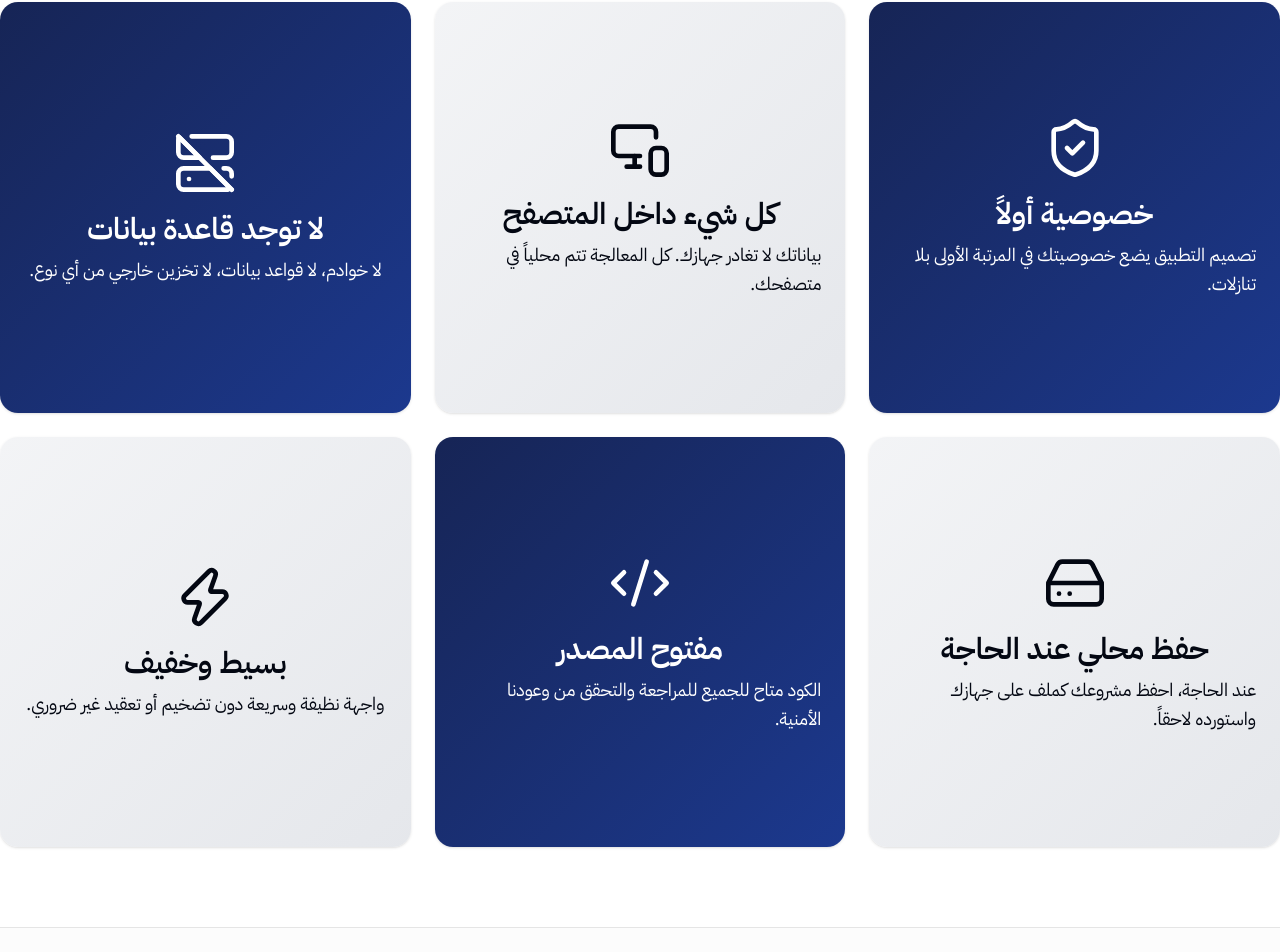
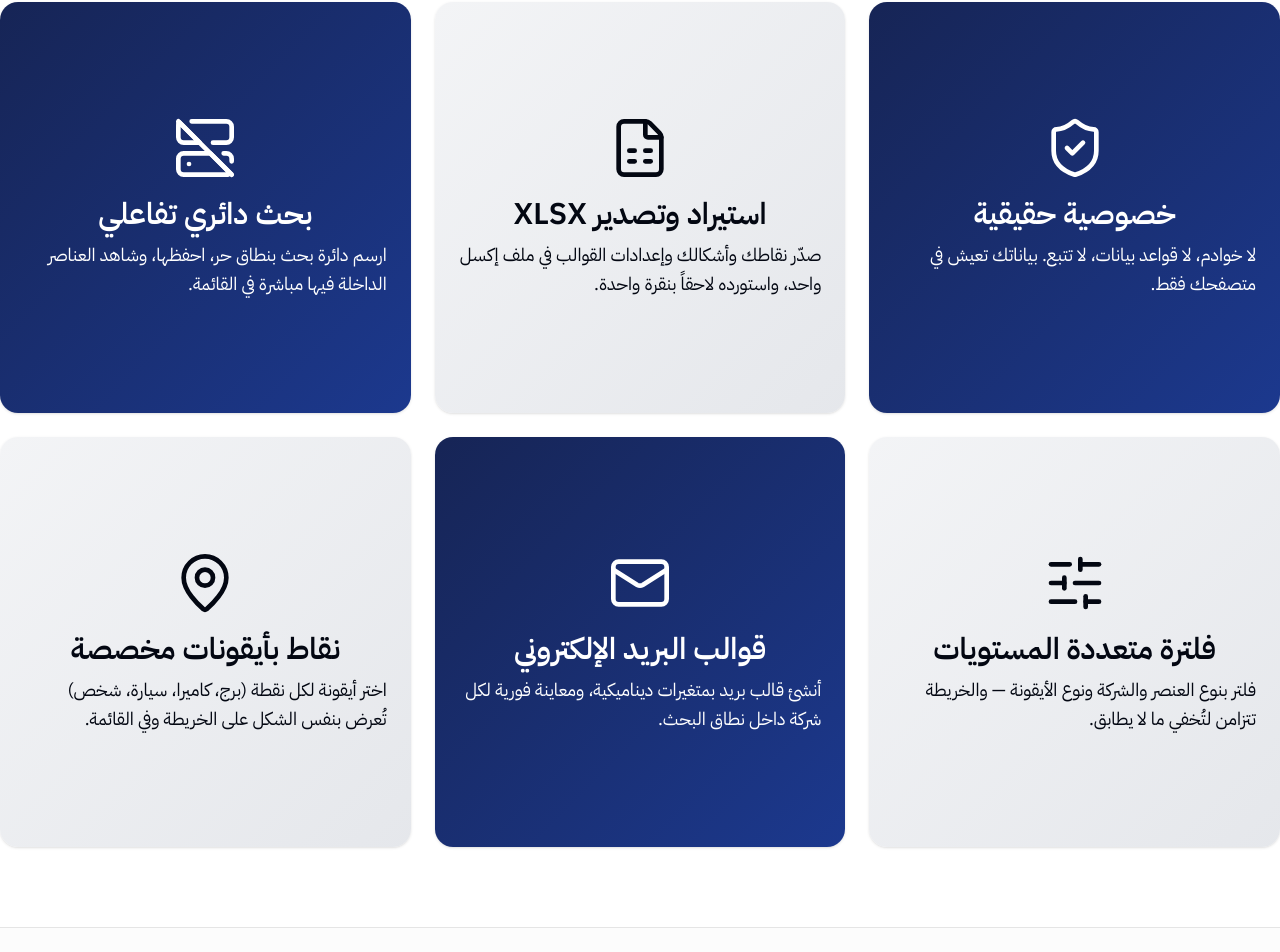
Before and after one commit to mo9a7i/majd-maps, a Next.js app: page / in a window 1280 px wide. Shown: the part 838-1790 px from the top of the page. Built offline with nearby package versions, Linux system fonts and the light colour scheme.

Commit message:
text update

```diff
--- a/src/components/Landing/FeatureCards.tsx
+++ b/src/components/Landing/FeatureCards.tsx
@@ -1,10 +1,10 @@
 import {
   ShieldCheck,
-  MonitorSmartphone,
+  FileSpreadsheet,
   ServerOff,
-  HardDrive,
-  Code2,
-  Zap,
+  SlidersHorizontal,
+  Mail,
+  MapPin,
 } from "lucide-react";
 
 export default function FeatureCards() {
@@ -15,49 +15,49 @@ export default function FeatureCards() {
 
           <div className="aspect-square flex flex-col justify-center items-center bg-linear-to-br from-blue-950 to-blue-900 rounded-2xl p-6 shadow-sm hover:shadow-md transition-shadow text-white">
             <ShieldCheck className="mb-4 h-7 w-7 md:h-12 md:w-12 lg:h-16 lg:w-16 text-white" strokeWidth={1.75} />
-            <h3 className="text-lg md:text-3xl font-semibold mb-2">خصوصية أولاً</h3>
+            <h3 className="text-lg md:text-3xl font-semibold mb-2">خصوصية حقيقية</h3>
             <p className="text-sm md:text-lg leading-relaxed">
-              تصميم التطبيق يضع خصوصيتك في المرتبة الأولى بلا تنازلات.
+              لا خوادم، لا قواعد بيانات، لا تتبع. بياناتك تعيش في متصفحك فقط.
             </p>
           </div>
 
           <div className="aspect-square flex flex-col justify-center items-center bg-linear-to-br from-gray-100 to-gray-200 rounded-2xl p-6 shadow-sm hover:shadow-md transition-shadow text-gray-950">
-            <MonitorSmartphone className="mb-4 h-7 w-7 md:h-12 md:w-12 lg:h-16 lg:w-16  " strokeWidth={1.75} />
-            <h3 className="text-lg md:text-3xl font-semibold mb-2">كل شيء داخل المتصفح</h3>
+            <FileSpreadsheet className="mb-4 h-7 w-7 md:h-12 md:w-12 lg:h-16 lg:w-16" strokeWidth={1.75} />
+            <h3 className="text-lg md:text-3xl font-semibold mb-2">استيراد وتصدير XLSX</h3>
             <p className="text-sm md:text-lg leading-relaxed">
-              بياناتك لا تغادر جهازك. كل المعالجة تتم محلياً في متصفحك.
+              صدّر نقاطك وأشكالك وإعدادات القوالب في ملف إكسل واحد، واستورده لاحقاً بنقرة واحدة.
             </p>
           </div>
 
           <div className="aspect-square flex flex-col justify-center items-center bg-linear-to-br from-blue-950 to-blue-900 rounded-2xl p-6 shadow-sm hover:shadow-md transition-shadow text-white">
-            <ServerOff className="mb-4 h-7 w-7 md:h-12 md:w-12 lg:h-16 lg:w-16 " strokeWidth={1.75} />
-            <h3 className="text-lg md:text-3xl font-semibold mb-2">لا توجد قاعدة بيانات</h3>
+            <ServerOff className="mb-4 h-7 w-7 md:h-12 md:w-12 lg:h-16 lg:w-16" strokeWidth={1.75} />
+            <h3 className="text-lg md:text-3xl font-semibold mb-2">بحث دائري تفاعلي</h3>
             <p className="text-sm md:text-lg leading-relaxed">
-              لا خوادم، لا قواعد بيانات، لا تخزين خارجي من أي نوع.
+              ارسم دائرة بحث بنطاق حر، احفظها، وشاهد العناصر الداخلة فيها مباشرة في القائمة.
             </p>
           </div>
 
           <div className="aspect-square flex flex-col justify-center items-center bg-linear-to-br from-gray-100 to-gray-200 rounded-2xl p-6 shadow-sm hover:shadow-md transition-shadow text-gray-950">
-            <HardDrive className="mb-4 h-7 w-7 md:h-12 md:w-12 lg:h-16 lg:w-16 " strokeWidth={1.75} />
-            <h3 className="text-lg md:text-3xl font-semibold mb-2">حفظ محلي عند الحاجة</h3>
+            <SlidersHorizontal className="mb-4 h-7 w-7 md:h-12 md:w-12 lg:h-16 lg:w-16" strokeWidth={1.75} />
+            <h3 className="text-lg md:text-3xl font-semibold mb-2">فلترة متعددة المستويات</h3>
             <p className="text-sm md:text-lg leading-relaxed">
-              عند الحاجة، احفظ مشروعك كملف على جهازك واستورده لاحقاً.
+              فلتر بنوع العنصر والشركة ونوع الأيقونة — والخريطة تتزامن لتُخفي ما لا يطابق.
             </p>
           </div>
 
           <div className="aspect-square flex flex-col justify-center items-center bg-linear-to-br from-blue-950 to-blue-900 rounded-2xl p-6 shadow-sm hover:shadow-md transition-shadow text-white">
-            <Code2 className="mb-4 h-7 w-7 md:h-12 md:w-12 lg:h-16 lg:w-16 " strokeWidth={1.75} />
-            <h3 className="text-lg md:text-3xl font-semibold mb-2">مفتوح المصدر</h3>
+            <Mail className="mb-4 h-7 w-7 md:h-12 md:w-12 lg:h-16 lg:w-16" strokeWidth={1.75} />
+            <h3 className="text-lg md:text-3xl font-semibold mb-2">قوالب البريد الإلكتروني</h3>
             <p className="text-sm md:text-lg leading-relaxed">
-              الكود متاح للجميع للمراجعة والتحقق من وعودنا الأمنية.
+              أنشئ قالب بريد بمتغيرات ديناميكية، ومعاينة فورية لكل شركة داخل نطاق البحث.
             </p>
           </div>
 
           <div className="aspect-square flex flex-col justify-center items-center bg-linear-to-br from-gray-100 to-gray-200 rounded-2xl p-6 shadow-sm hover:shadow-md transition-shadow text-gray-950">
-            <Zap className="mb-4 h-7 w-7 md:h-12 md:w-12 lg:h-16 lg:w-16 " strokeWidth={1.75} />
-            <h3 className="text-lg md:text-3xl font-semibold mb-2">بسيط وخفيف</h3>
+            <MapPin className="mb-4 h-7 w-7 md:h-12 md:w-12 lg:h-16 lg:w-16" strokeWidth={1.75} />
+            <h3 className="text-lg md:text-3xl font-semibold mb-2">نقاط بأيقونات مخصصة</h3>
             <p className="text-sm md:text-lg leading-relaxed">
-              واجهة نظيفة وسريعة دون تضخيم أو تعقيد غير ضروري.
+              اختر أيقونة لكل نقطة (برج، كاميرا، سيارة، شخص) تُعرض بنفس الشكل على الخريطة وفي القائمة.
             </p>
           </div>
 
--- a/src/components/Landing/Footer.tsx
+++ b/src/components/Landing/Footer.tsx
@@ -12,7 +12,7 @@ export default function Footer() {
       <div className="container mx-auto flex flex-col sm:flex-row items-center justify-between gap-4">
         <p className="text-sm text-muted-foreground">
           تم التطوير بواسطة{" "}
-          <span className="font-medium text-foreground">6 degrees technologies</span>
+          <span className="font-medium text-foreground">الدرجات الست لتقنية المعلومات</span>
         </p>
         <nav className="flex items-center gap-6">
           {footerLinks.map((link) => (
--- a/src/components/Landing/Hero.tsx
+++ b/src/components/Landing/Hero.tsx
@@ -10,14 +10,14 @@ export default function Hero() {
             >
                 <div className="absolute inset-0 bg-linear-to-br from-blue-950 to-blue-800 opacity-30"></div>
                 <div className="relative z-10">
-                    <h1 className="text-4xl md:text-5xl font-bold leading-tight mb-6">خرائط تحترم خصوصيتك</h1>
-                    <p className="text-base md:text-2xl leading-relaxed mb-8 max-w-3xl mx-auto">هذا التطبيق يحترم خصوصيتك، لا يستخدم قواعد بيانات، ولا يقوم بإرسال مدخلاتك. كل ما تقوم به داخل التطبيق يعيش في متصفحك وعلى جهازك فقط.</p>
+                    <h1 className="text-4xl md:text-5xl font-bold leading-tight mb-6">رصد المواقع الميدانية بثقة وخصوصية</h1>
+                    <p className="text-base md:text-2xl leading-relaxed mb-8 max-w-3xl mx-auto">أضف نقاطك، ارسم مناطق البحث، فلتر وصدّر — كل شيء يعمل داخل متصفحك دون إرسال أي بيانات لأي جهة.</p>
                     <Link href="/app">
                         <Button size="lg" className="text-lg bg-white text-gray-900 px-12 py-6 rounded-md">
-                            إبدأ الآن
+                            ابدأ الرصد الآن
                         </Button>
                     </Link>
-                    <p className="mt-6 text-sm ">لا يلزم تسجيل دخول · لا تتبع · لا بيانات تُرسل</p>
+                    <p className="mt-6 text-sm">لا يلزم تسجيل دخول · لا تتبع · لا بيانات تُرسل</p>
                 </div>
             </div>
         </section>
--- a/src/content/policies.md
+++ b/src/content/policies.md
@@ -2,7 +2,7 @@
 
 ## سياسة الجلسة
 
-عند إغلاق الصفحة، تنتهي جميع البيانات الموجودة فيها. إذا كنت بحاجة إلى الاستمرار لاحقاً، استخدم زر الحفظ لتنزيل ملف المشروع على جهازك، ثم قم باستيراده لاحقاً لإكمال العمل.
+عند إغلاق الصفحة، تنتهي جميع البيانات الموجودة فيها. إذا كنت بحاجة إلى الاستمرار لاحقاً، استخدم زر **حفظ** لتنزيل ملف XLSX على جهازك، ثم قم باستيراده لاحقاً لإكمال العمل.
 
 لا يتم حفظ أي بيانات تلقائياً في المتصفح (لا localStorage، لا sessionStorage، لا IndexedDB).
 
@@ -22,6 +22,10 @@
 - لا نستخدم أي أداة تتبع (Tracking)
 - لا نشارك أي بيانات مع أطراف ثالثة
 
+## الاستيراد والتصدير
+
+عند استخدام زر **حفظ**، يُنشأ ملف XLSX على جهازك مباشرة دون المرور بأي خادم. الملف يحتوي على بياناتك فقط وهو ملكك الكاملة. زر **استيراد** يقرأ الملف محلياً في المتصفح دون رفعه لأي مكان.
+
 ## استخدام OpenStreetMap
 
 بيانات الخرائط مُقدَّمة من [OpenStreetMap](https://www.openstreetmap.org) تحت ترخيص ODbL. عند تحميل الخريطة، يتواصل متصفحك مع خوادم OpenStreetMap لتنزيل مربعات الخريطة. هذا التواصل خارج عن سيطرتنا وخاضع لـ[سياسة خصوصية OpenStreetMap](https://wiki.osmfoundation.org/wiki/Privacy_Policy).
```
Also changed, not shown: src/content/source-code.md (+29 -3 lines), src/content/technical.md (+33 -16 lines), 1 other file (tests, documents, lock files or other folders).
